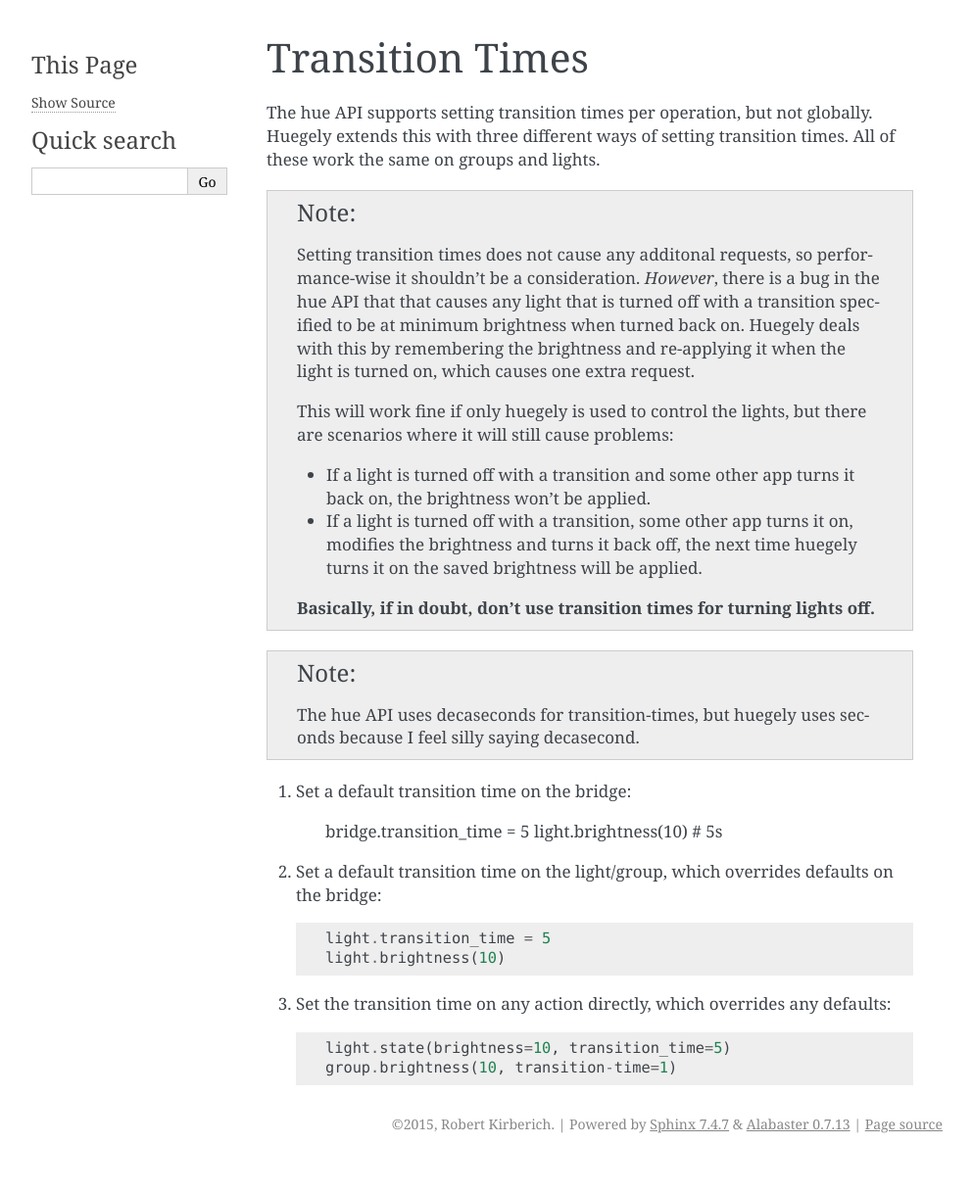
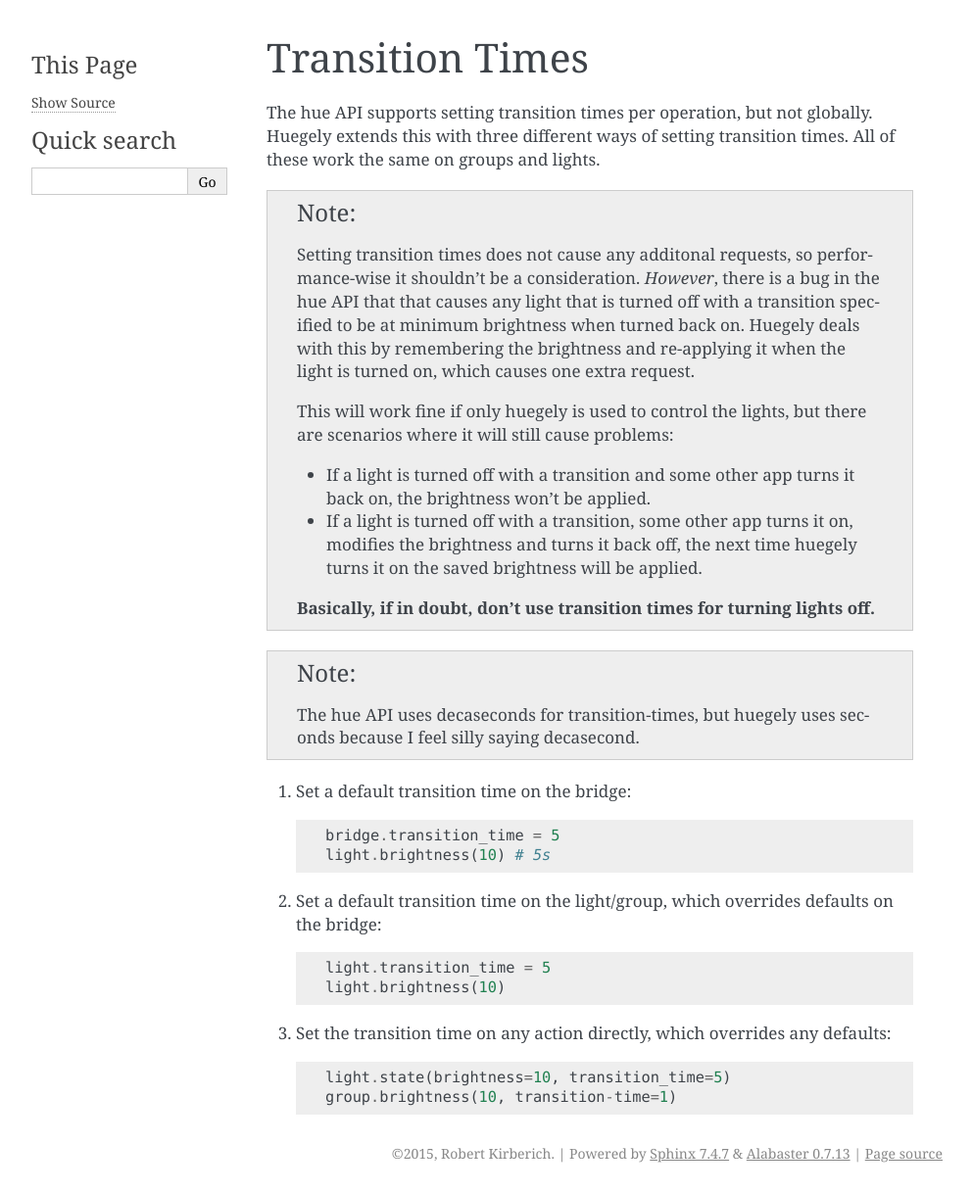
Before and after one commit to kirberich/huegely, a Sphinx documentation site: the page built from docs/source/transition_times.rst, in a window 1280 px wide. Shown: the whole page at 98% size, without its empty margins (148-1140 px from the left). Built offline with Sphinx 7.4.7, drawn with Linux system fonts in a browser that asks for light colours; formulas are drawn with MathJax 3; before the commit the page ends 1187 px from its top, so only the background shows below that.

Commit message:
Undo undue double double dot deletion

```diff
--- a/docs/source/transition_times.rst
+++ b/docs/source/transition_times.rst
@@ -17,7 +17,7 @@ The hue API supports setting transition times per operation, but not globally. H
 .. NOTE::
   The hue API uses decaseconds for transition-times, but huegely uses seconds because I feel silly saying decasecond.
 
-1. Set a default transition time on the bridge:
+1. Set a default transition time on the bridge::
 
     bridge.transition_time = 5
     light.brightness(10) # 5s
```
